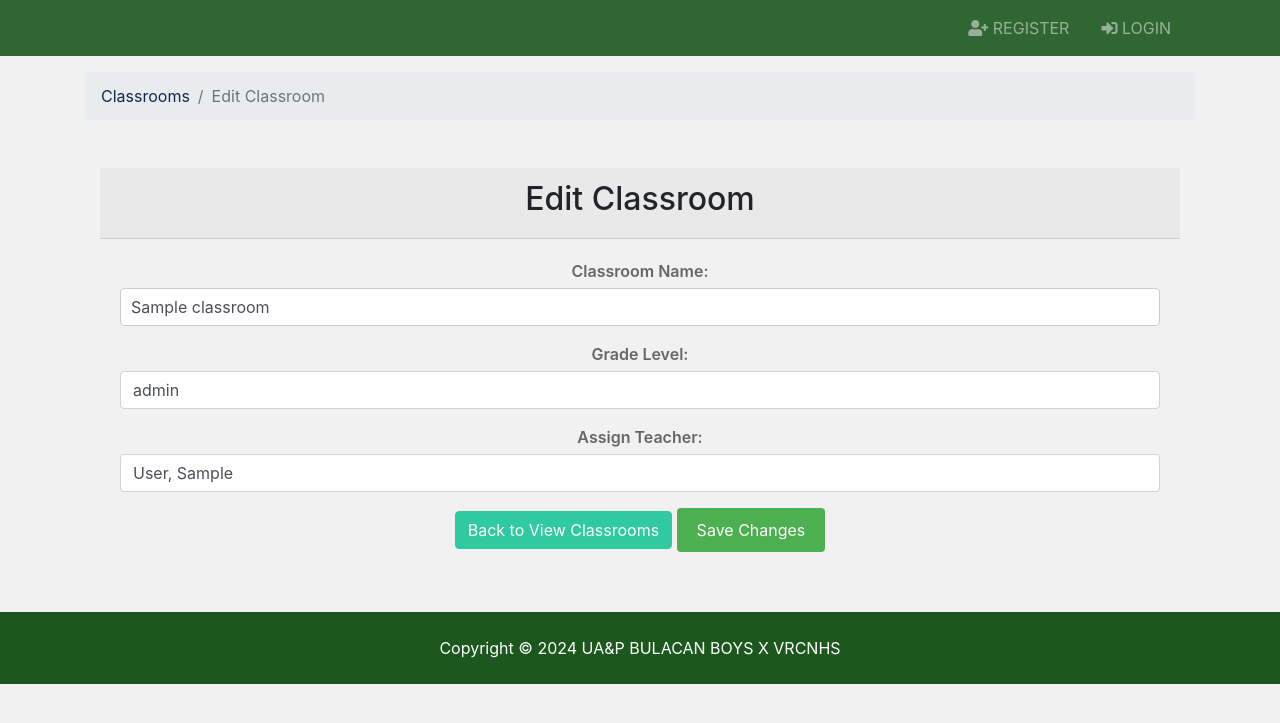
After one commit to Rafafi101/VRCNHS_SIMS, a Django app: template templates/classrooms/edit_classroom.html in a window 1280 px wide. The commit adds this page. Shown: the top 723 px of the page. Run offline with Django 5.2, Linux system fonts and the light colour scheme; the template is opened without the code that fills it: most values are stand-ins (such as "Sample title", 1, 10 or a date in 2020); some libraries are stand-ins or nearby versions.

Commit message:
edit_classroom function and page works

```diff
--- a/classrooms/urls.py
+++ b/classrooms/urls.py
@@ -7,4 +7,5 @@ urlpatterns = [
     path('classrooms/', views.classrooms, name='classrooms'),
     path('add/', views.add_classroom, name='add_classroom'),
     path('<int:classroom_id>/', views.classroom, name='classroom'),
+    path('<int:classroom_id>/edit/', views.edit_classroom, name='edit_classroom'),
 ]
--- /dev/null
+++ b/templates/classrooms/edit_classroom.html
@@ -0,0 +1,77 @@
+{% extends 'base.html' %}
+
+{% load static %}
+
+{% block title %} | Edit Classroom {% endblock title %}
+
+{% block head_block %}
+<link rel="stylesheet" type="text/css" href="{% static 'css/bootstrap.min.css' %}">
+<link rel="stylesheet" type="text/css" href="https://cdn.datatables.net/1.11.5/css/jquery.dataTables.min.css">
+<link rel="stylesheet" type="text/css" href="{% static 'css/style.css' %}">
+{% endblock %}
+
+{% block content %}
+
+<!-- Breadcrumb -->
+<section id="bc" class="mt-3">
+    <div class="container">
+        <nav aria-label="breadcrumb">
+            <ol class="breadcrumb">
+                <li class="breadcrumb-item"><a href="{% url 'classrooms' %}">Classrooms</a></li>
+                <li class="breadcrumb-item active">Edit Classroom</li>
+            </ol>
+        </nav>
+    </div>
+</section>
+
+<!-- Alerts -->
+{% include 'partials/_alerts.html' %}
+
+<div class="container">
+    <div>
+        <div class="col-sm-12 mt-5 mb-6 text-center">
+            <div>
+                <div class="card-header">
+                    <h2 class="text-center">Edit Classroom</h2>
+                </div>
+                <div class="card-body">
+                    <form action="{% url 'edit_classroom' classroom.id %}" method="post" class="form-horizontal">
+                        {% csrf_token %}
+
+                        <div class="form-group mb-3">
+                            <label for="classroom_name">Classroom Name:</label>
+                            <input type="text" name="classroom_name" id="classroom_name" class="form-control" value="{{ classroom.classroom }}" required>
+                        </div>
+
+                        <div class="form-group mb-3">
+                            <label for="gradelevel_id">Grade Level:</label>
+                            <select name="gradelevel_id" id="gradelevel_id" class="form-control" required>
+                                {% for gradelevel in gradelevels %}
+                                    <option value="{{ gradelevel.id }}" {% if gradelevel.id == current_gradelevel %}selected{% endif %}>{{ gradelevel.gradelevel }}</option>
+                                {% endfor %}
+                            </select>
+                        </div>
+
+                        <div class="form-group mb-3">
+                            <label for="teacher_id">Assign Teacher:</label>
+                            <select name="teacher_id" id="teacher_id" class="form-control">
+                                <option value="-1" {% if classroom.teacher is None %}selected{% endif %}>None</option>
+                                {% for teacher in teachers %}
+                                    <option value="{{ teacher.id }}" {% if teacher.id == classroom.teacher_id %}selected{% endif %}>{{ teacher.user.last_name }}, {{ teacher.user.first_name }}</option>
+                                {% endfor %}
+                            </select>
+                        </div>
+
+                        <div class="form-group text-center">
+                            <a href="{% url 'classrooms' %}" class="btn btn-secondary edit-classroom-btn">Back to View Classrooms</a>
+                            <button type="submit" class="btn btn-primary edit-classroom-btn">Save Changes</button>
+                            <br><br>
+                        </div>
+                    </form>
+                </div>
+            </div>
+        </div>
+    </div>
+</div>
+
+{% endblock %}
```
Also changed, not shown: classrooms/views.py (+56 -0 lines), templates/classrooms/classrooms.html (+9 -6 lines).
